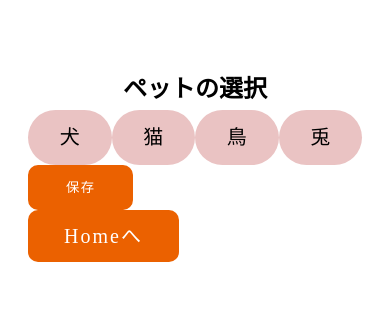
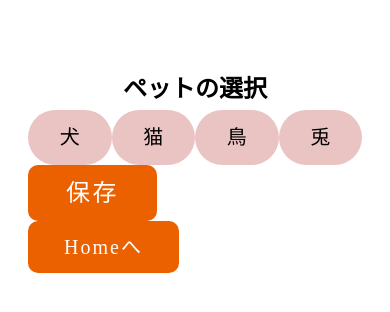
Before and after one commit to pond-e/tempet-normal, a PHP site: page /select_pet.php in a window 390 px wide. Shown: the top 312 px of the page. Run offline with PHP 8.4, Linux system fonts and the light colour scheme; the visitor is signed in with stand-in values (Sample User, id 1).

Commit message:
add font-size

```diff
--- a/styles/submit_button.css
+++ b/styles/submit_button.css
@@ -6,6 +6,7 @@
     display       : inline-block;
     border-radius : 0.5rem;      /* 角丸       */
     text-align    : center;      /* 文字位置   */
+    font-size: 18pt;
     cursor        : pointer;     /* カーソル   */
     padding: 1rem 4rem;          /* 余白       */
     background    : #eb6100;     /* 背景色     */
@@ -27,6 +28,7 @@
         display       : inline-block;
         border-radius : 0.5rem;      /* 角丸       */
         text-align    : center;      /* 文字位置   */
+        font-size: 18pt;
         cursor        : pointer;     /* カーソル   */
         padding: 0.7rem 1.8rem;          /* 余白       */
         background    : #eb6100;     /* 背景色     */
```
